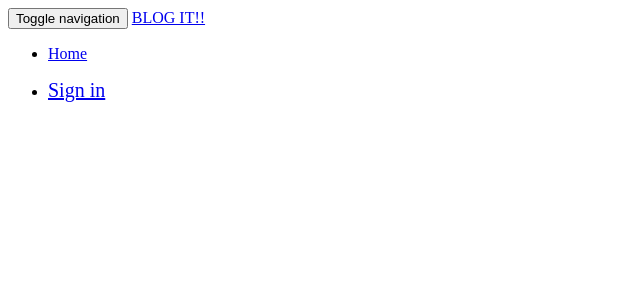
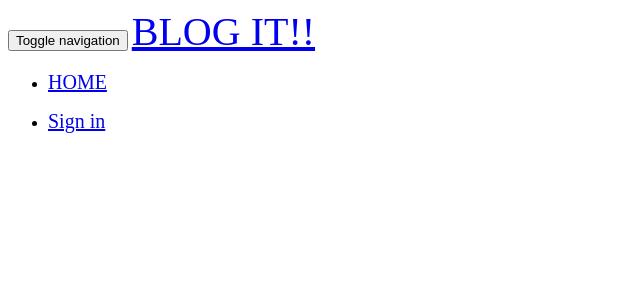
Before and after one commit to Chebichii-Lab/Blog, a Python web app: template app/templates/navbar.html in a window 1280 px wide. Shown: the top 300 px of the page, without its empty margins (0-640 px from the left). Run offline with Jinja, Linux system fonts and the light colour scheme; the template is opened without the code that fills it, so the values that code supplies are empty.

Commit message:
add size of text in the navbar.html file

```diff
--- a/app/templates/navbar.html
+++ b/app/templates/navbar.html
@@ -7,18 +7,14 @@
                 <span class="icon-bar"></span>
                 <span class="icon-bar"></span>
               </button>
-              <a class="navbar-brand" href="/"> BLOG IT!! </a>
+              <a class="navbar-brand" href="/" style="font-size: 40px;"> BLOG IT!! </a>
           </div>
           <div class="navbar-collapse collapse">
               <ul class="nav navbar-nav">
-                  <li><a href="/">Home</a></li>
-
-
-          <!-- <div class="collapse navbar-collapse" id="navbarSupportedContent"> -->
-          <!-- <ul class="nav navbar-nav navbar-right"> -->
+                  <li><a href="/" style="font-size: 20px;">HOME</a></li>
             {%if current_user.is_authenticated%}
             <li class="nav-item">
-              <a class="nav-link" href="/blog/new">Create Blog</a>
+              <a class="nav-link" href="/blog/new" style="font-size:20px;">CREATE BLOG</a>
             </li>
             {%endif%}
           </ul>
```
